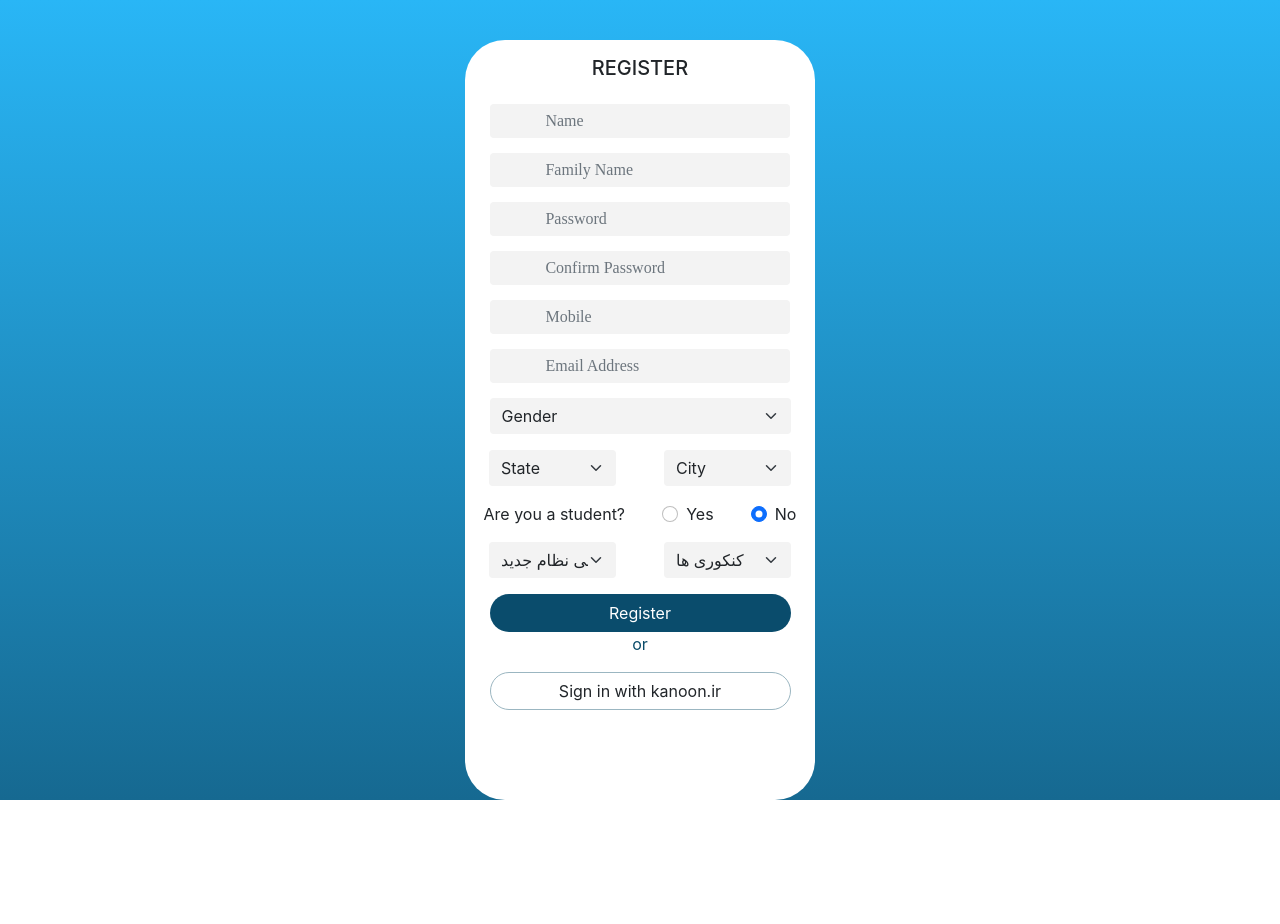
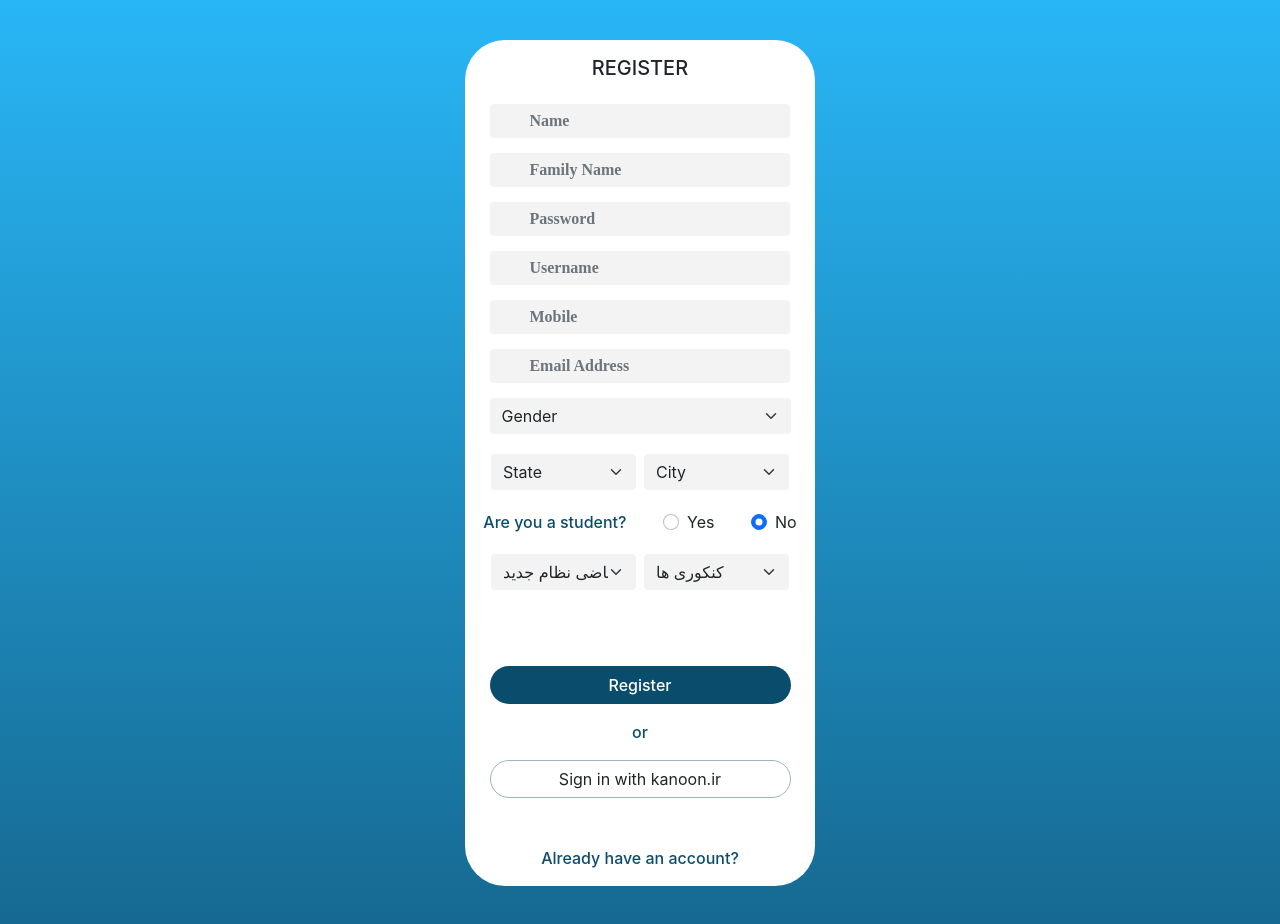
Before and after one commit to najdi123/wowkanoon, a React (Create React App) app: page /register in a window 1280 px wide. Before the commit the page ends 800 px from the top, so only its background shows below. Built offline with nearby package versions, Linux system fonts and the light colour scheme.

Commit message:
register req

```diff
--- a/src/pages/register/Register.js
+++ b/src/pages/register/Register.js
@@ -1,14 +1,15 @@
 import React, {useState} from 'react';
 import styles from "./register.module.css";
+import axios from 'axios';
 
 let test = `${<i className="r-person"></i>} name"`
 const Register = () => {
     const [input, setInput] = useState({
         Name: "",
         Family: "",
-        Username: "بیسبیس",
+        Username: "",
         Password: "",
-        Password2: "",
+        // Password2: "",
         CellPhoneNum: "",
         Email: "",
         Grade: 0,
@@ -24,7 +25,7 @@ const Register = () => {
         isStu: 0,
         mobileVerified: 1
     })
-    console.log(input)
+
 
     const handleChange = ({target: {name, value, checked, type}}) => {
 
@@ -36,10 +37,30 @@ const Register = () => {
         }));
     };
 
-    const handleRegister = (e) => {
+    const handleRegister = async (e) => {
         e.preventDefault();
 
-        console.log(input)
+        let {Name, Family, Username, Password, CellPhoneNum, Email, Grade,
+            CountryCode, State, gradeNoS, MainCode, GroupCode, AreaCode, educationalMaingroups
+            , educationalSubgroups, Sex, isStu, mobileVerified
+        } = input
+
+        const config = {
+            headers: {'Content-Type': 'application/json'},
+            method: 'POST',
+            url: 'http://wow.kanoon.ir/api/user/phoneregister',
+            data: {Name,Family, Username, Password, CellPhoneNum, Email, Grade,
+                CountryCode, State, gradeNoS, MainCode, GroupCode, AreaCode, educationalMaingroups
+                , educationalSubgroups, Sex, isStu, mobileVerified },
+        };
+        console.log(config)
+        try {
+            const res = await axios(config)
+            console.log("res: ", res);
+            return res
+        } catch (error) {
+            console.log("error", error);
+        }
     }
     return (
         <div className={styles.register}>
@@ -50,7 +71,7 @@ const Register = () => {
                 <form>
                     <input
                         className={`${styles.form} form-control d-inline-block`}
-                        placeholder='    &#xf007;   Name'
+                        placeholder='&#xf007;   Name'
                         // onChange={(e)=>setInput(prevState=>({...prevState, "name":e.target.value }))}
                         onChange={handleChange}
                         value={input.Name}
@@ -58,28 +79,35 @@ const Register = () => {
                     />
                     <input
                         className={`${styles.form} form-control d-inline-block`}
-                        placeholder='    &#xf007;   Family Name'
+                        placeholder='&#xf007;   Family Name'
                         onChange={handleChange}
                         value={input.Family}
                         name="Family"
                     />
                     <input
                         className={`${styles.form} form-control d-inline-block`}
-                        placeholder='    &#xf023;   Password'
+                        placeholder='&#xf023;   Password'
                         onChange={handleChange}
                         value={input.Password}
                         name="Password"
                     />
+                    {/*<input*/}
+                    {/*    className={`${styles.form} form-control d-inline-block`}*/}
+                    {/*    placeholder='&#xf023;   Confirm Password'*/}
+                    {/*    onChange={handleChange}*/}
+                    {/*    value={input.Password2}*/}
+                    {/*    name="Password2"*/}
+                    {/*/>*/}
                     <input
                         className={`${styles.form} form-control d-inline-block`}
-                        placeholder='    &#xf023;   Confirm Password'
+                        placeholder='&#xf023;   Username'
                         onChange={handleChange}
-                        value={input.Password2}
-                        name="Password2"
+                        value={input.Username}
+                        name="Username"
                     />
                     <input
                         className={`${styles.form} form-control d-inline-block`}
-                        placeholder='    &#xf10b;   Mobile'
+                        placeholder='&#xf10b;   Mobile'
                         onChange={handleChange}
                         value={input.CellPhoneNum}
                         name="CellPhoneNum"
@@ -87,7 +115,7 @@ const Register = () => {
 
                     <input
                         className={`${styles.form} form-control d-inline-block`}
-                        placeholder='    &#xf0e0;   Email Address'
+                        placeholder='&#xf0e0;   Email Address'
                         onChange={handleChange}
                         value={input.Email}
                         name="Email"
@@ -107,12 +135,12 @@ const Register = () => {
                         </select>
                     </div>
 
-                    <div className="d-flex justify-content-around mb-3">
+                    <div className="d-flex justify-content-center mb-3">
                         <div className="d-flex justify-content-center">
                             <select
                                 name='State'
                                 onChange={handleChange}
-                                className="form-select" aria-label="Default select example">
+                                className="form-select m-1" aria-label="Default select example">
                                 <option selected>State</option>
                                 <option value="1">1</option>
                                 <option value="2">2</option>
@@ -123,7 +151,7 @@ const Register = () => {
                             <select
                                 name='AreaCode'
                                 onChange={handleChange}
-                                className="form-select" aria-label="Default select example">
+                                className="form-select m-1" aria-label="Default select example">
                                 <option selected>City</option>
                                 <option value="1">Tehran</option>
                                 <option value="2">Karaj</option>
@@ -133,7 +161,7 @@ const Register = () => {
                     </div>
 
                     <div className="d-flex justify-content-around">
-                        <p>Are you a student?</p>
+                        <p className={styles.darkBlue}>Are you a student?</p>
                         <div className="form-check">
 
                             <label className="form-check-label" >
@@ -158,12 +186,12 @@ const Register = () => {
                         </div>
                     </div>
 
-                    <div className="d-flex justify-content-around mb-3">
+                    <div className="d-flex justify-content-center mb-4">
                         <div className="d-flex justify-content-center">
                             <select
                                 name='educationalMaingroups'
                                 onChange={handleChange}
-                                className="form-select" aria-label="Default select example">
+                                className="form-select  m-1" aria-label="Default select example">
                                 <option selected>ریاضی نظام جدید</option>
                                 <option value="1">1</option>
                                 <option value="2">2</option>
@@ -174,7 +202,7 @@ const Register = () => {
                             <select
                                 name='educationalSubgroups'
                                 onChange={handleChange}
-                                className="form-select" aria-label="Default select example">
+                                className="form-select m-1" aria-label="Default select example">
                                 <option selected>کنکوری ها</option>
                                 <option value="1">Tehran</option>
                                 <option value="2">Karaj</option>
@@ -183,11 +211,11 @@ const Register = () => {
                         </div>
                     </div>
 
-                    <button onClick={handleRegister} className={`btn text-white ${styles.registerBtn}`}>Register
+                    <button onClick={handleRegister} className={`btn text-white mt-5 ${styles.registerBtn}`}>Register
                     </button>
-                    <p className={styles.darkBlue}>or</p>
+                    <p className={`${styles.darkBlue} pt-3`}>or</p>
                     <button className={`btn ${styles.kanoonBtn}`}>Sign in with kanoon.ir</button>
-
+                    <p className={`${styles.darkBlue} pt-5`}>Already have an account?</p>
 
                 </form>
             </div>
--- a/src/pages/register/register.module.css
+++ b/src/pages/register/register.module.css
@@ -5,7 +5,7 @@
     color: #166991;
 }
 .register{
-    height: 100vh;
+    /*height: 100vh;*/
     background-image: linear-gradient(#29b6f6, #166991);
 
     display: flex;
@@ -16,11 +16,12 @@
 }
 .container{
     width: 350px;
-    height: 95vh;
+    /*height: 95vh;*/
     background-color: white;
     border-radius: 40px;
 
-    margin-top: 40px;
+    margin: 40px 0;
+    /*padding-bottom: 30px;*/
 }
 .form{
     text-align: left;
@@ -36,6 +37,7 @@
     background-color: #0a4c6c;
     width: 86%;
     border-radius: 25px;
+    font-weight: 500;
 }
 
 .kanoonBtn{
@@ -47,4 +49,5 @@
 
 .darkBlue{
     color: #0b4c6a;
+    font-weight: 500;
 }
--- a/src/styles/customStyle.css
+++ b/src/styles/customStyle.css
@@ -16,7 +16,7 @@ form input {
     /*min-width: 150px;*/
     max-width: 300px;
     font-family: "Font Awesome 5 Pro";
-    font-weight: 900;
+    font-weight: 600 !important;
     font-size: 16px;
     text-align: center;
     color: #7f9eb2;
@@ -29,5 +29,5 @@ form input {
     /*display: inline !important;*/
 }
 .d-flex .d-flex .form-select{
-    width: 127px;
+    width: 145px;
 }
```
